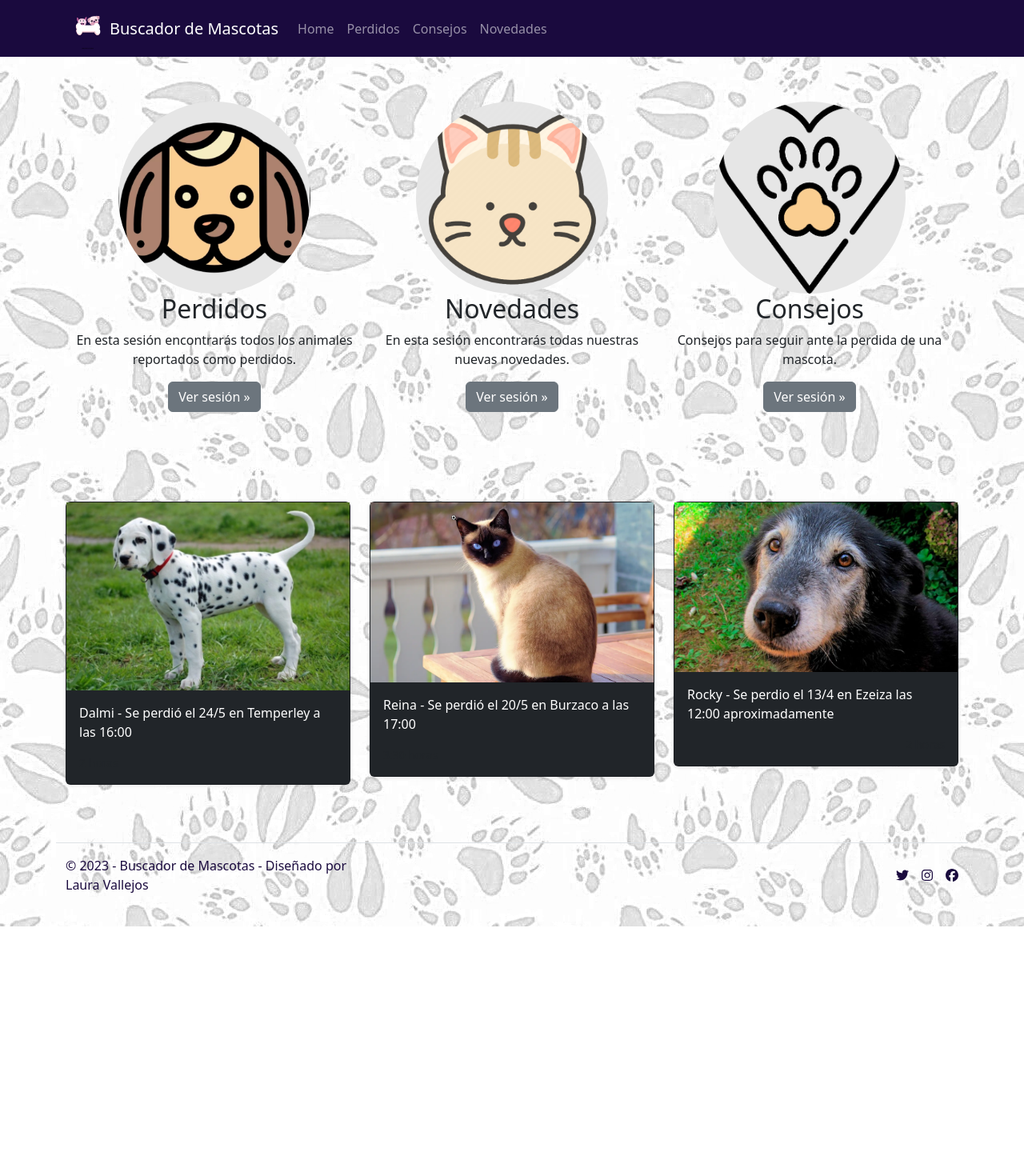
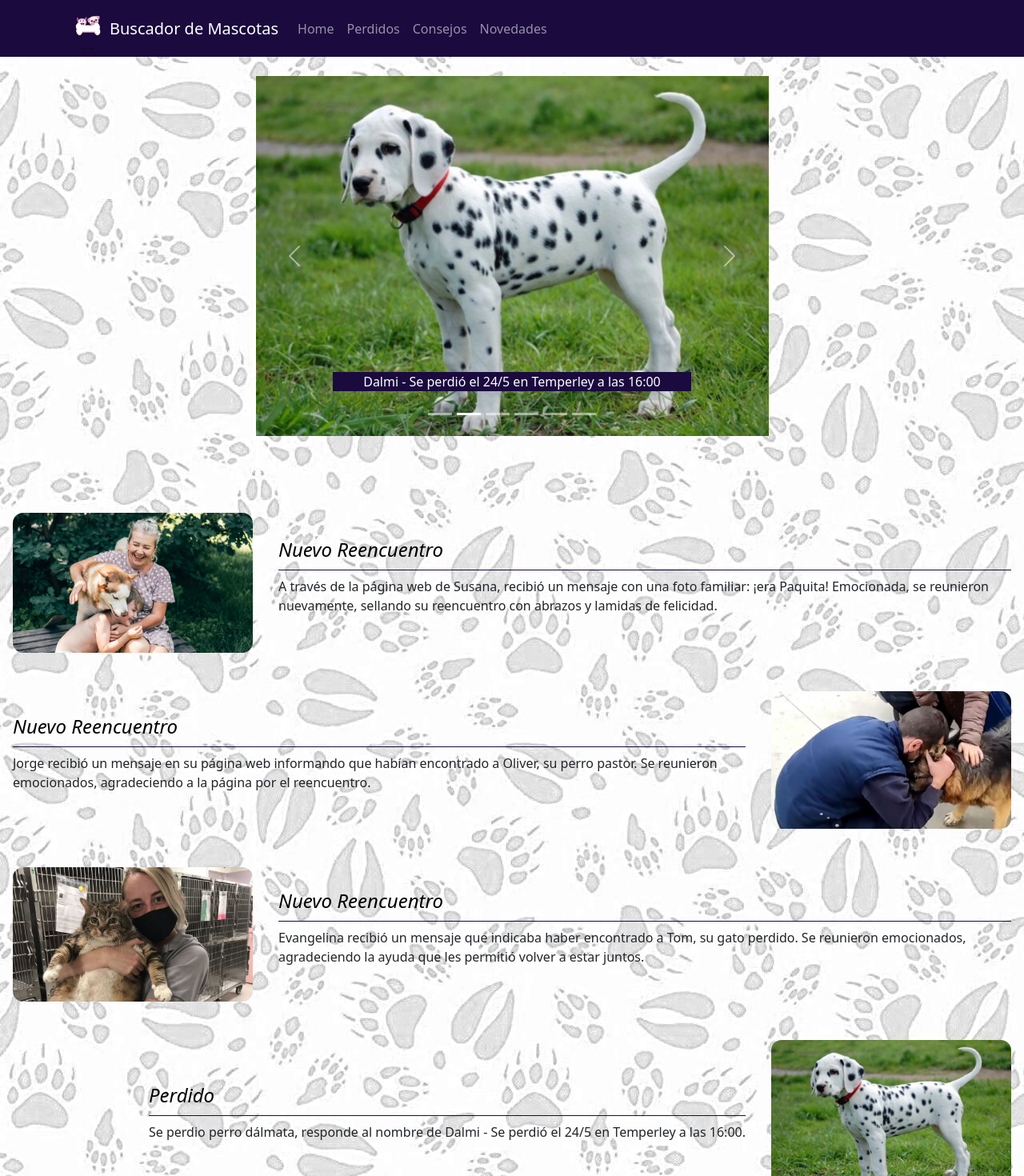
Before and after one commit to Lauravll/Tareas-Diplomatura-Full-Stack-con-ReactJs, a React (Create React App) app in the folder proyecto_final_v1/frontend/: page /novedades in a window 1280 px wide. Shown: the top 1470 px of the page at 80% size. Before the commit the page ends 1158 px from the top, so only its background shows below. Built offline with nearby package versions, Linux system fonts and the light colour scheme.

Commit message:
Actualizo unidad 4

```diff
--- a/proyecto_final_v1/frontend/src/pages/NovedadesPage.js
+++ b/proyecto_final_v1/frontend/src/pages/NovedadesPage.js
@@ -1,83 +1,98 @@
 import React from "react";
 import '../styles/components/pages/NovedadesPage.css';
+import Carousel from 'react-bootstrap/Carousel';
 
 const NovedadesPage = (props) => {
   return (
     <main>
-      <section class="py-5 text-center container">
-        <div class="container">
-          <div class="row">
-            <div class="col-lg-4">
-              <img src="img/perro.png" alt="..." class="rounded-circle" width="240" height="240" />
-              <h2 class="fw-normal">Perdidos</h2>
-              <p>En esta sesión encontrarás todos los animales reportados como perdidos.</p>
-              <p><a class="btn btn-secondary" href="perdidos.html">Ver sesión &raquo;</a></p>
-            </div>
-            <div class="col-lg-4">
-              <img src="img/gato.png" alt="..." class="rounded-circle" width="240" height="240" />
-              <h2 class="fw-normal">Novedades</h2>
-              <p>En esta sesión encontrarás todas nuestras nuevas novedades.</p>
-              <p><a class="btn btn-secondary" href="#">Ver sesión &raquo;</a></p>
-            </div>
-            <div class="col-lg-4">
-              <img src="img/consejos.png" alt="..." class="rounded-circle" width="240" height="240" />
-              <h2 class="fw-normal">Consejos</h2>
-              <p>Consejos para seguir ante la perdida de una mascota.</p>
-              <p><a class="btn btn-secondary" href="consejos.html">Ver sesión &raquo;</a></p>
-            </div>
+      <section class="container">
+        <div class="row py-lg-3">
+          <div class="col-md-7 mx-auto">
+            <Carousel fade>
+              <Carousel.Item>
+                <img src="img/encuentro1.png" className="d-block w-100" alt="Reencuentro" />
+                <Carousel.Caption>
+                  <p className="text-white fondoVioleta">Reencuentro</p>
+                </Carousel.Caption>
+              </Carousel.Item>
+              <Carousel.Item>
+                <img src="img/imagen1.png" className="d-block w-100" alt="Dalmi" />
+                <Carousel.Caption>
+                  <p className="text-white fondoVioleta">Dalmi - Se perdió el 24/5 en Temperley a las 16:00</p>
+                </Carousel.Caption>
+              </Carousel.Item>
+              <Carousel.Item>
+                <img src="img/imagen2.png" className="d-block w-100" alt="Reina" />
+                <Carousel.Caption>
+                  <p className="text-white fondoVioleta">Reina - Se perdió el 20/5 en Burzaco a las 17:00</p>
+                </Carousel.Caption>
+              </Carousel.Item>
+              <Carousel.Item>
+                <img src="img/encuentro2.png" className="d-block w-100" alt="Reencuentro" />
+                <Carousel.Caption>
+                  <p className="text-white fondoVioleta">Reencuentro</p>
+                </Carousel.Caption>
+              </Carousel.Item>
+              <Carousel.Item>
+                <img src="img/imagen3.png" className="d-block w-100" alt="Rocky" />
+                <Carousel.Caption>
+                  <p className="text-white fondoVioleta">Rocky - Se perdió el 13/4 en Ezeiza las 12:00 aprox</p>
+                </Carousel.Caption>
+              </Carousel.Item>
+              <Carousel.Item>
+                <img src="img/encuentro3.png" className="d-block w-100" alt="Reencuentro" />
+                <Carousel.Caption>
+                  <p className="text-white fondoVioleta">Reencuentro</p>
+                </Carousel.Caption>
+              </Carousel.Item>
+            </Carousel>
           </div>
         </div>
       </section>
-      <div class="album py-5" id="cartelera">
-        <div class="container">
-          <div class="row row-cols-md-3">
-            <div class="col">
-              <div class="card shadow-sm bg-dark">
-                <img src="img/imagen1.png" class="d-block w-100" alt="..." />
 
-                <div class="card-body">
-                  <p class="card-text text-white">
-                    Dalmi - Se perdió el 24/5 en Temperley a las 16:00
-                  </p>
-                  <div class="d-flex justify-content-between align-items-center">
-                    <small class="text-muted">2 horas</small>
+      <section class="py-5">
+        <div class="servicio holder">
+          <img src="img/encuentro1.png" class="d-block w-100" alt="..." />
+          <div class="info">
+            <h4>Nuevo Reencuentro</h4>
+            <p>A través de la página web de Susana, recibió un mensaje con una foto familiar: ¡era Paquita! Emocionada, se reunieron
+              nuevamente, sellando su reencuentro con abrazos y lamidas de felicidad.</p>
           </div>
         </div>
+        <div class="servicio holder">
+          <img src="img/encuentro2.png" class="d-block w-100" alt="..." />
+          <div class="info">
+            <h4>Nuevo Reencuentro</h4>
+            <p>Jorge recibió un mensaje en su página web informando que habían encontrado a Oliver, su perro pastor. Se reunieron
+              emocionados, agradeciendo a la página por el reencuentro.
+            </p>
           </div>
         </div>
-            <div class="col">
-              <div class="card shadow-sm bg-dark">
-                <img src="img/imagen2.png" class="d-block w-100" alt="..." />
-
-                <div class="card-body">
-                  <p class="card-text text-white">
-                    Reina - Se perdió el 20/5 en Burzaco a las 17:00
+        <div class="servicio holder">
+          <img src="img/encuentro3.png" class="d-block w-100" alt="..." />
+          <div class="info">
+            <h4>Nuevo Reencuentro</h4>
+            <p>Evangelina recibió un mensaje que indicaba haber encontrado a Tom, su gato perdido. Se reunieron emocionados,
+              agradeciendo la ayuda que les permitió volver a estar juntos.
             </p>
-                  <div class="d-flex justify-content-between align-items-center">
-                    <small class="text-muted">3:30 horas</small>
           </div>
         </div>
+        <div class="servicio holder">
+          <img src="img/imagen1.png" class="d-block w-100" alt="..." />
+          <div class="info">
+            <h4>Perdido</h4>
+            <p>Se perdio perro dálmata, responde al nombre de Dalmi - Se perdió el 24/5 en Temperley a las 16:00.</p>
           </div>
         </div>
-            <div class="col">
-              <div class="card shadow-sm bg-dark">
-                <img src="img/imagen3.png" class="d-block w-100" alt="..." />
-
-                <div class="card-body">
-                  <p class="card-text text-white">
-                    Rocky - Se perdio el 13/4 en Ezeiza las 12:00 aproximadamente
+        <div class="servicio holder">
+          <img src="img/imagen2.png" class="d-block w-100" alt="..." />
+          <div class="info">
+            <h4>Perdido</h4>
+            <p>Se perdio Reina el día 20/5 en Burzaco a las 17:00. Fue vista por el centro de la ciudad
             </p>
-                  <div class="d-flex justify-content-between align-items-center">
-                    <div class="btn-group">
-                    </div>
-                    <small class="text-muted">2 horas</small>
           </div>
         </div>
-              </div>
-            </div>
-          </div>
-        </div>
-      </div>
+      </section>
     </main>
 
   );
--- a/proyecto_final_v1/frontend/src/styles/components/pages/NovedadesPage.css
+++ b/proyecto_final_v1/frontend/src/styles/components/pages/NovedadesPage.css
@@ -67,3 +67,11 @@ nav ul li .active {
   box-shadow: 0 0 10px rgba(0, 0, 0, 0.4);
   cursor: pointer;
 }
+
+.fondoVioleta {
+  background-color: #1a0a3e;
+}
+
+fondoVioleta {
+  background-color: #1a0a3e;
+}
```
Lines whose indentation alone changed are shown as unchanged.
